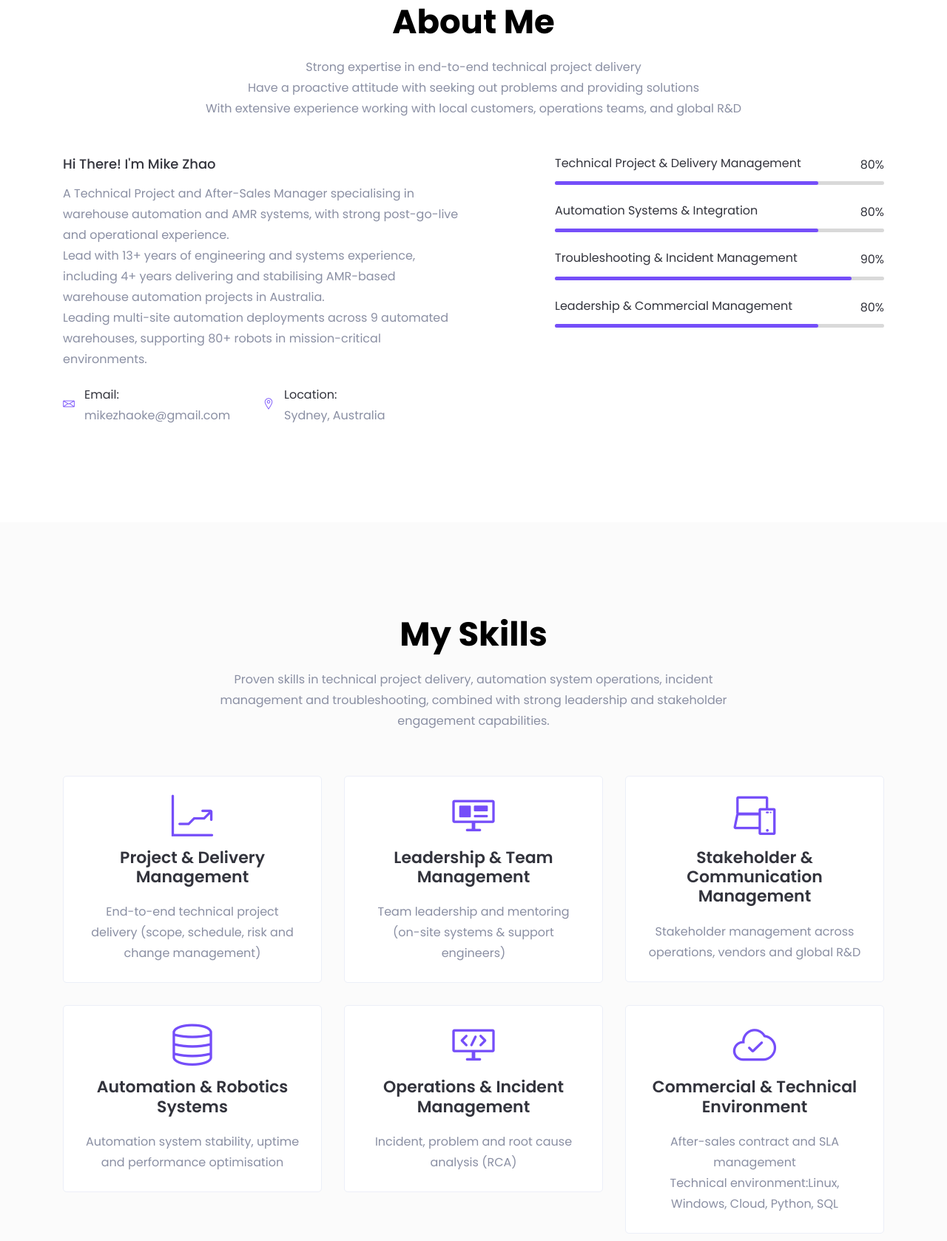
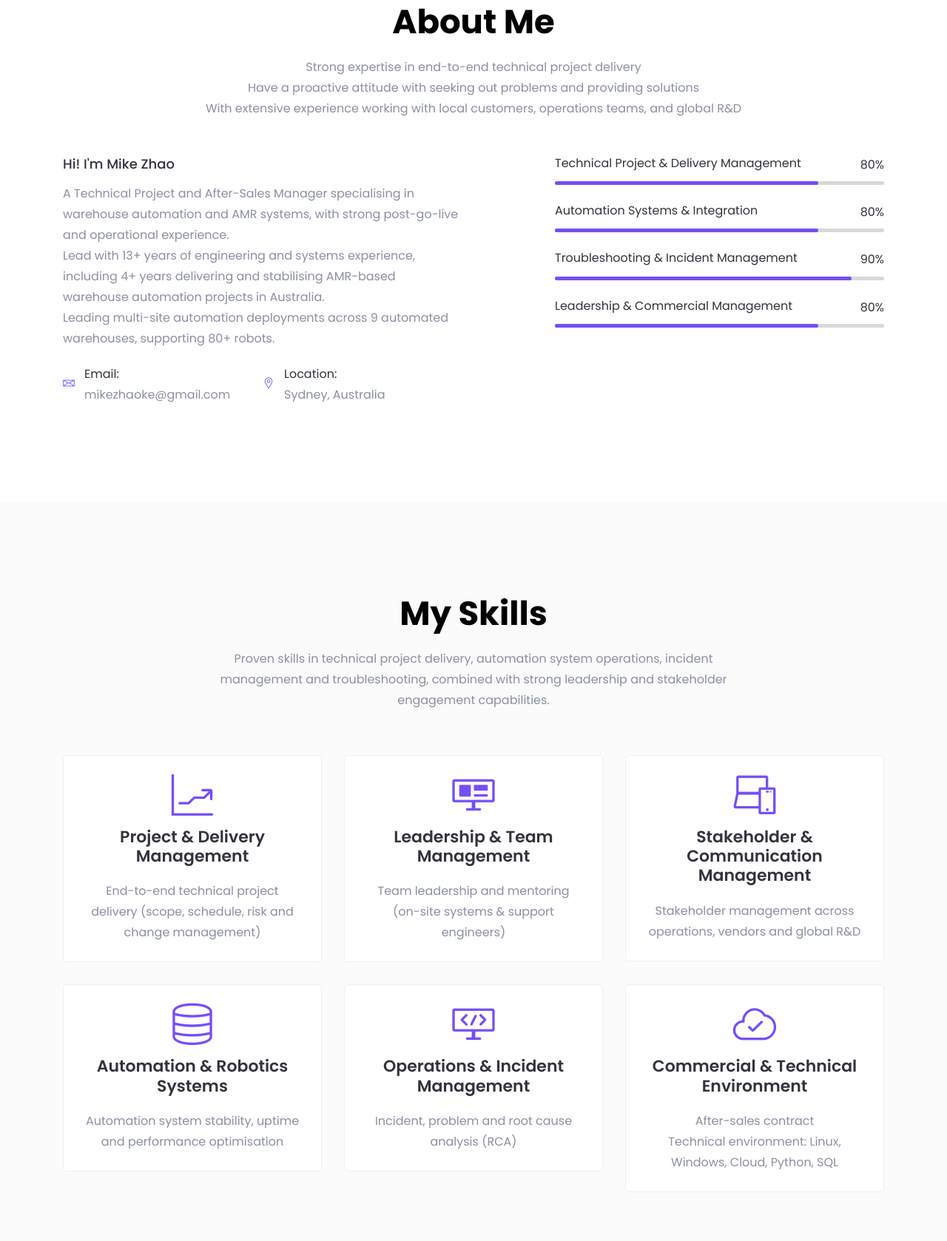
Before and after one commit to MikeZhaoKe/MikeZhao, a plain HTML site: page index.html in a window 1280 px wide. Shown: the part 942-2620 px from the top of the page at 74% size. Drawn offline with Linux system fonts and the light colour scheme; files whose address does not match are found by name.

Commit message:
Update index.html

```diff
--- a/index.html
+++ b/index.html
@@ -171,9 +171,9 @@
             <div class="row">
                 <div class="col-lg-6">
                     <div class="about-content mt-50">
-                        <h5 class="about-title">Hi There! I'm Mike Zhao</h5>
+                        <h5 class="about-title">Hi! I'm Mike Zhao</h5>
                         <p>
-                        A Technical Project and After-Sales Manager specialising in warehouse automation and AMR systems, with strong post-go-live and operational experience.<br/>Lead with 13+ years of engineering and systems experience, including 4+ years delivering and stabilising AMR-based warehouse automation projects in Australia. <br/>Leading multi-site automation deployments across 9 automated warehouses, supporting 80+ robots in mission-critical environments. </p>
+                        A Technical Project and After-Sales Manager specialising in warehouse automation and AMR systems, with strong post-go-live and operational experience.<br/>Lead with 13+ years of engineering and systems experience, including 4+ years delivering and stabilising AMR-based warehouse automation projects in Australia. <br/>Leading multi-site automation deployments across 9 automated warehouses, supporting 80+ robots. </p>
                         <ul class="clearfix">
                             <!-- <li>
 
@@ -370,7 +370,7 @@
                         </div>
                         <div class="service-content">
                             <h4 class="service-title"><a href="#">Commercial & Technical Environment</a></h4>
-                            <p>After-sales contract and SLA management<br/>Technical environment:Linux, Windows, Cloud, Python, SQL</p>
+                            <p>After-sales contract<br/>Technical environment: Linux, Windows, Cloud, Python, SQL</p>
                         </div>
                     </div> <!-- single service -->
                 </div>
```
